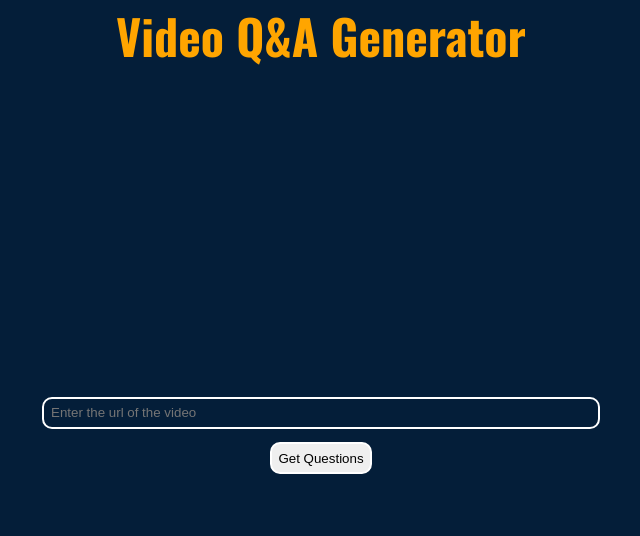
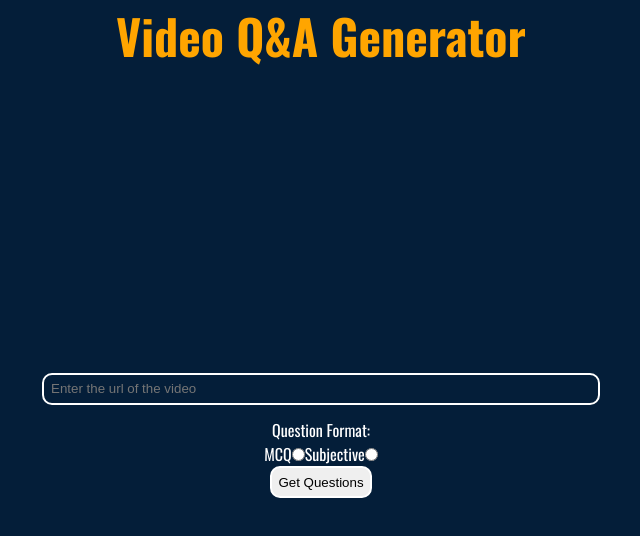
Before and after one commit to flame-cai/video-qna, a Vue app: page / in a window 1280 px wide. Shown: the top 536 px of the page, without its empty margins (319-959 px from the left). Built offline with nearby package versions, Linux system fonts and the light colour scheme.

Commit message:
Added MCQ option

```diff
--- a/src/components/LandingPageForm.vue
+++ b/src/components/LandingPageForm.vue
@@ -2,6 +2,7 @@
 import { ref } from 'vue'
 
 const url = ref('')
+const question_format = ref()
 
 const emit = defineEmits(['qna-received', 'set-url'])
 
@@ -16,7 +17,8 @@ function submitForm() {
         'ngrok-skip-browser-warning': 1
       },
       body: JSON.stringify({
-        url: url.value
+        url: url.value,
+        question_format: question_format.value
       })
     })
   )
@@ -27,7 +29,12 @@ function submitForm() {
 <template>
   <div class="landing-page-component">
     <form @submit.prevent="submitForm" id="videoForm">
-      <input v-model="url" type="url" placeholder="Enter the url of the video" />
+      <input v-model="url" type="url" placeholder="Enter the url of the video" required/>
+      Question Format:
+      <div>
+        <label>MCQ</label><input type="radio" name="question_format" v-model="question_format" id="question_format_mcq" value="mcq" required>
+        <label>Subjective</label><input type="radio" name="question_format" v-model="question_format" id="question_format_subjective" value="subjective" required>
+      </div>
       <button type="submit">Get Questions</button>
     </form>
   </div>
@@ -50,7 +57,7 @@ form {
   max-width: 540px;
 }
 
-input {
+input[type="url"] {
   width: 100%;
   border: 2.1px solid white;
   border-radius: 10px;
@@ -60,7 +67,7 @@ input {
   margin-bottom: 1em;
 }
 
-input:focus {
+input[type="url"]:focus {
   border-color: transparent;
   outline: orange solid;
 }
```
